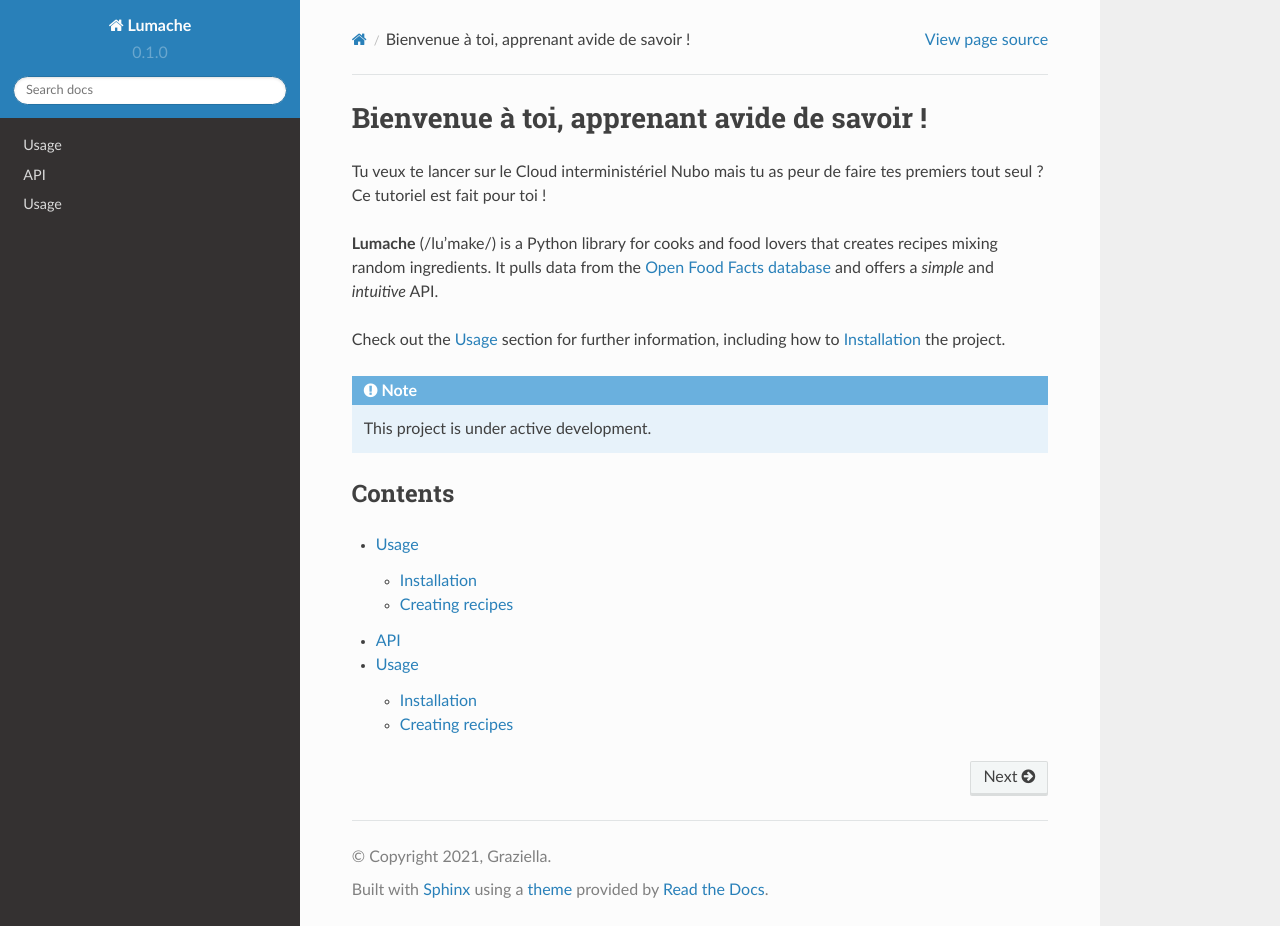
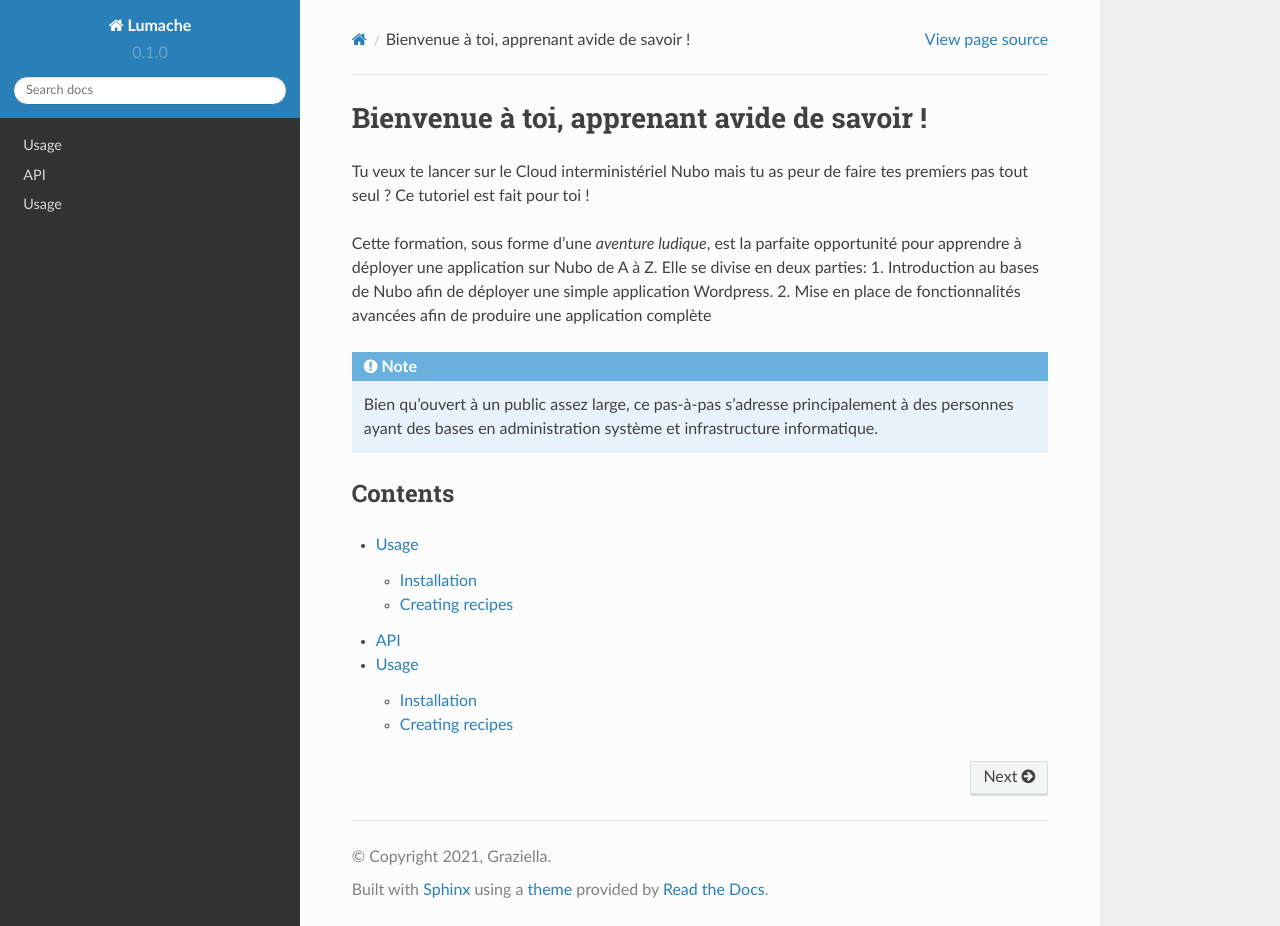
Before and after one commit to moussmo/Nubo_quest, a Sphinx documentation site: the page built from docs/source/index.rst, in a window 1280 px wide and 926 px high. Built offline with Sphinx 7.4.7 and the Read the Docs theme 2.0.0, drawn with Linux system fonts in a browser that asks for light colours.

Commit message:
Update index.rst

```diff
--- a/docs/source/index.rst
+++ b/docs/source/index.rst
@@ -1,21 +1,16 @@
 Bienvenue à toi, apprenant avide de savoir !
 ===================================
 
-Tu veux te lancer sur le Cloud interministériel Nubo mais tu as peur de faire tes premiers tout seul ?
-Ce tutoriel est fait pour toi !
+Tu veux te lancer sur le Cloud interministériel Nubo mais tu as peur de faire tes premiers pas tout seul ? Ce tutoriel est fait pour toi !
 
-
-**Lumache** (/lu'make/) is a Python library for cooks and food lovers
-that creates recipes mixing random ingredients.
-It pulls data from the `Open Food Facts database <https://world.openfoodfacts.org/>`_
-and offers a *simple* and *intuitive* API.
-
-Check out the :doc:`usage` section for further information, including
-how to :ref:`installation` the project.
+Cette formation, sous forme d'une *aventure ludique*, est la parfaite opportunité pour apprendre à déployer une application sur Nubo de A à Z.
+Elle se divise en deux parties:
+1. Introduction au bases de Nubo afin de déployer une simple application Wordpress.
+2. Mise en place de fonctionnalités avancées afin de produire une application complète
 
 .. note::
 
-   This project is under active development.
+   Bien qu'ouvert à un public assez large, ce pas-à-pas s'adresse principalement à des personnes ayant des bases en administration système et infrastructure informatique.
 
 Contents
 --------
```
